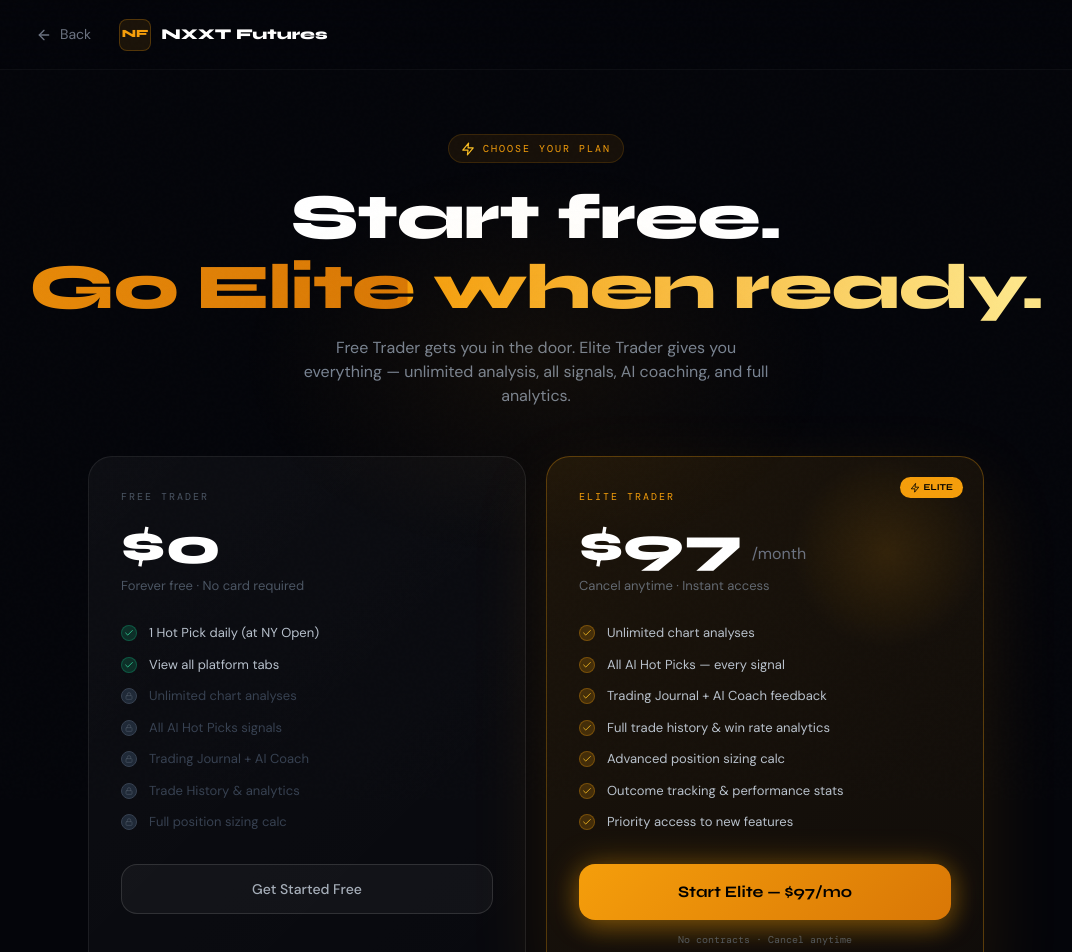
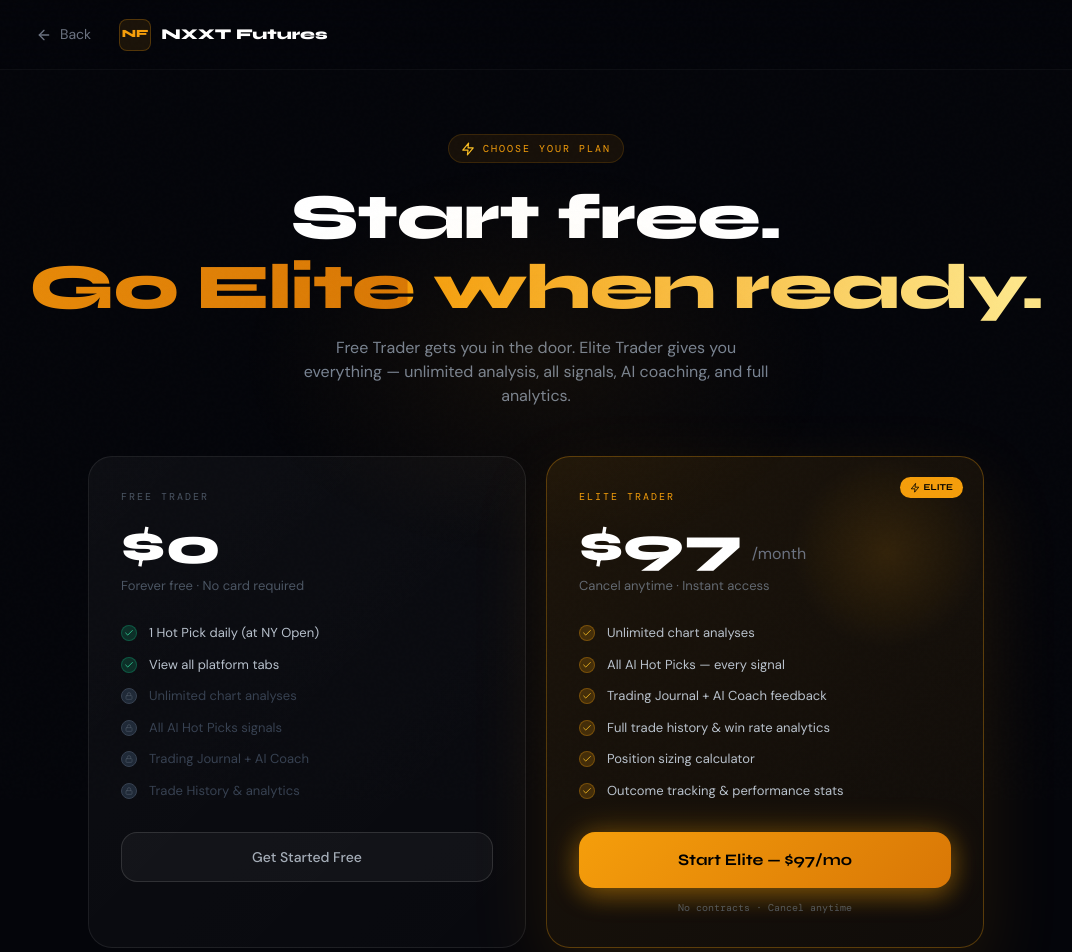
Before and after one commit to TraderMigs/NXXTFutures, a React (Vite) app: page /pricing in a window 1280 px wide. Shown: the top 952 px of the page, without its empty margins (104-1176 px from the left). Built offline with nearby package versions, Linux system fonts and the light colour scheme; no server answers; a web font is replaced by a local one.

Commit message:
Update PricingPage.tsx

```diff
--- a/src/pages/PricingPage.tsx
+++ b/src/pages/PricingPage.tsx
@@ -8,7 +8,6 @@
   { label: 'All AI Hot Picks signals', included: false },
   { label: 'Trading Journal + AI Coach', included: false },
   { label: 'Trade History & analytics', included: false },
-  { label: 'Full position sizing calc', included: false },
 ];
 
 const ELITE_FEATURES = [
@@ -16,9 +15,8 @@
   { label: 'All AI Hot Picks — every signal', included: true },
   { label: 'Trading Journal + AI Coach feedback', included: true },
   { label: 'Full trade history & win rate analytics', included: true },
-  { label: 'Advanced position sizing calc', included: true },
+  { label: 'Position sizing calculator', included: true },
   { label: 'Outcome tracking & performance stats', included: true },
-  { label: 'Priority access to new features', included: true },
 ];
 
 export function PricingPage() {
```
